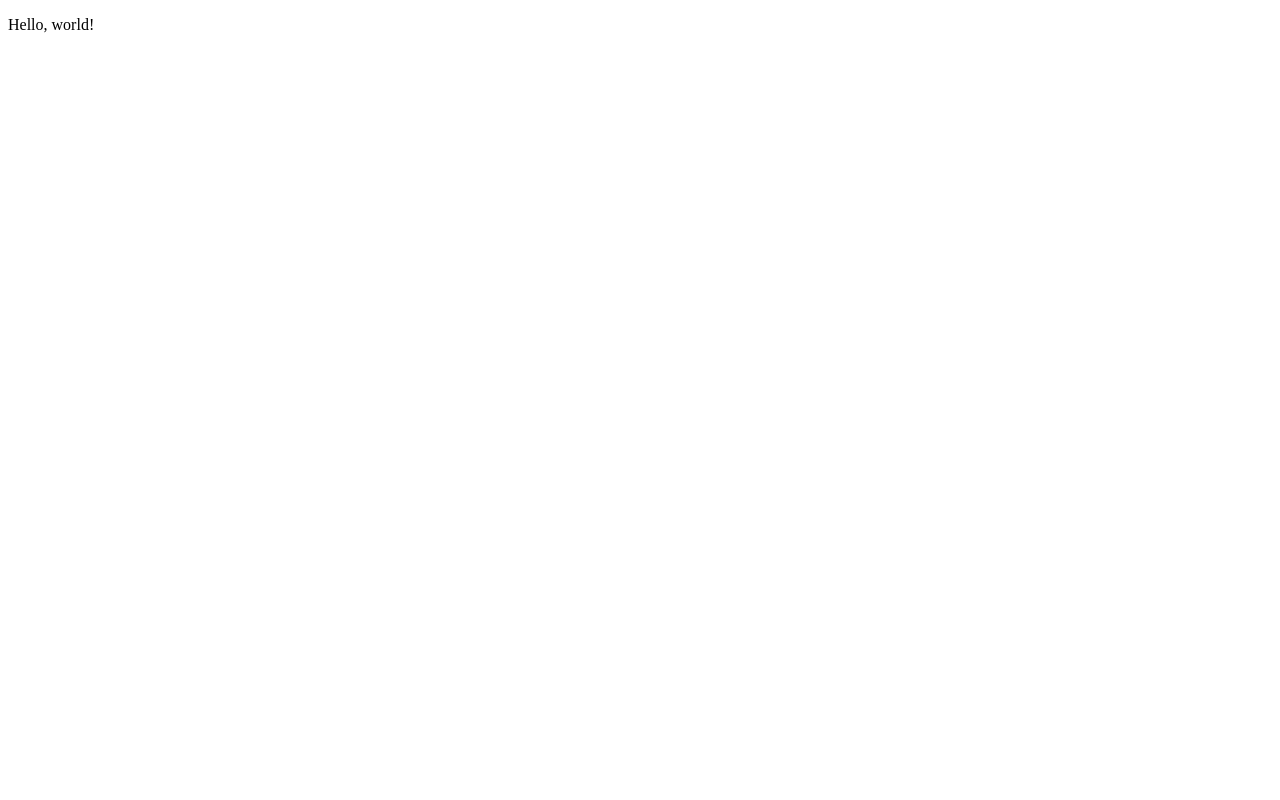
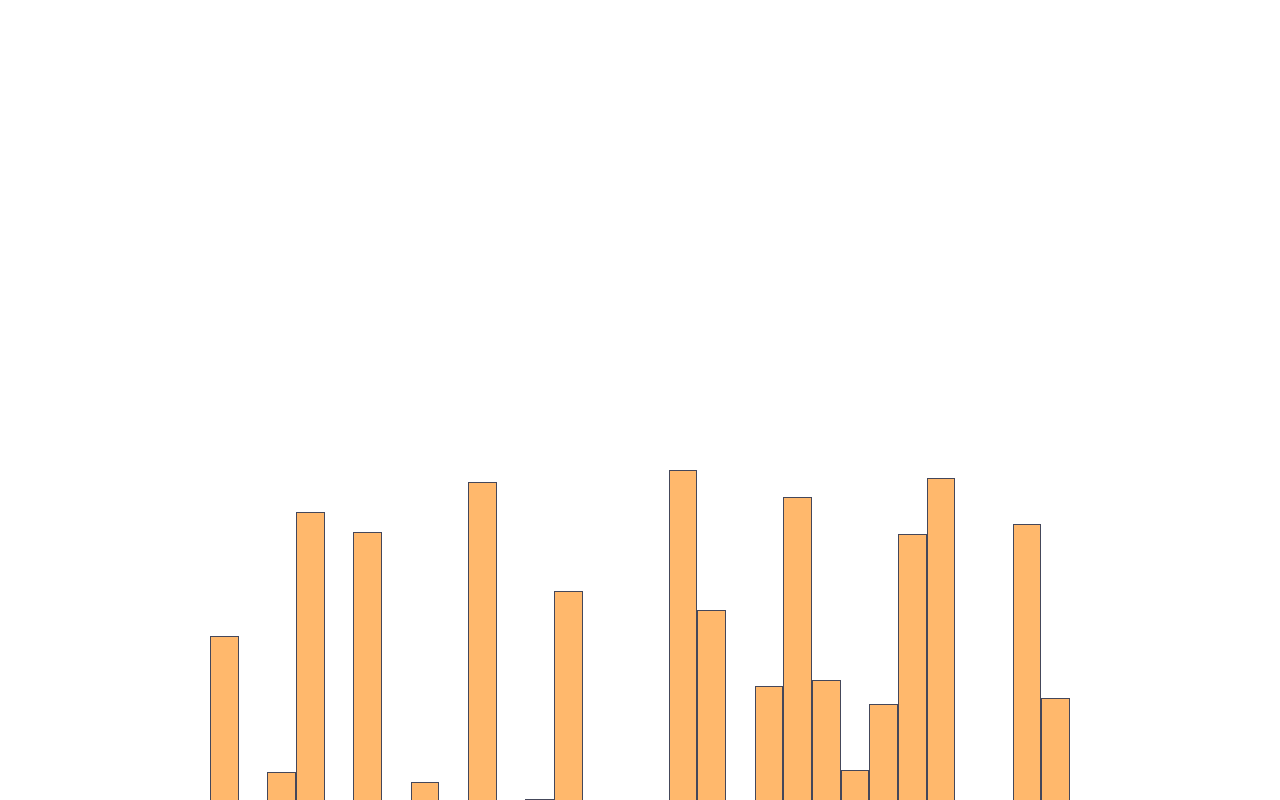
Before and after one commit to shaulov/sorting-algorithms-visualization, a React (Create React App) app: page / in a window 1280 px wide. Shown: the top 800 px of the page. Built offline with nearby package versions, Linux system fonts and the light colour scheme.

Commit message:
Add array component to app

```diff
--- a/src/components/app/app.tsx
+++ b/src/components/app/app.tsx
@@ -1,5 +1,9 @@
+import Array from '../array/array';
+
 function App(): JSX.Element {
-  return <p>Hello, world!</p>;
+  return (
+    <Array />
+  );
 }
 
 export default App;
```
